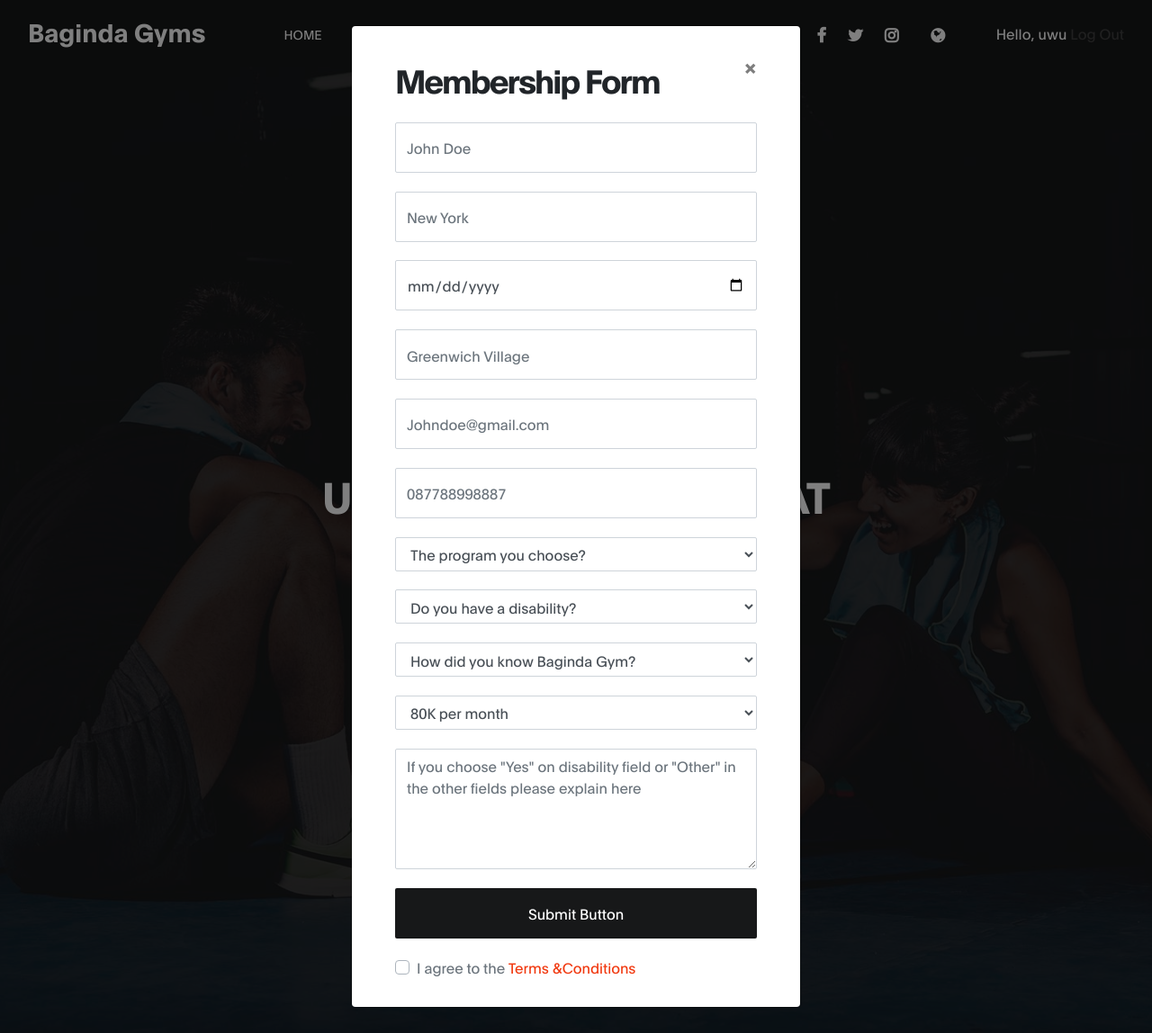
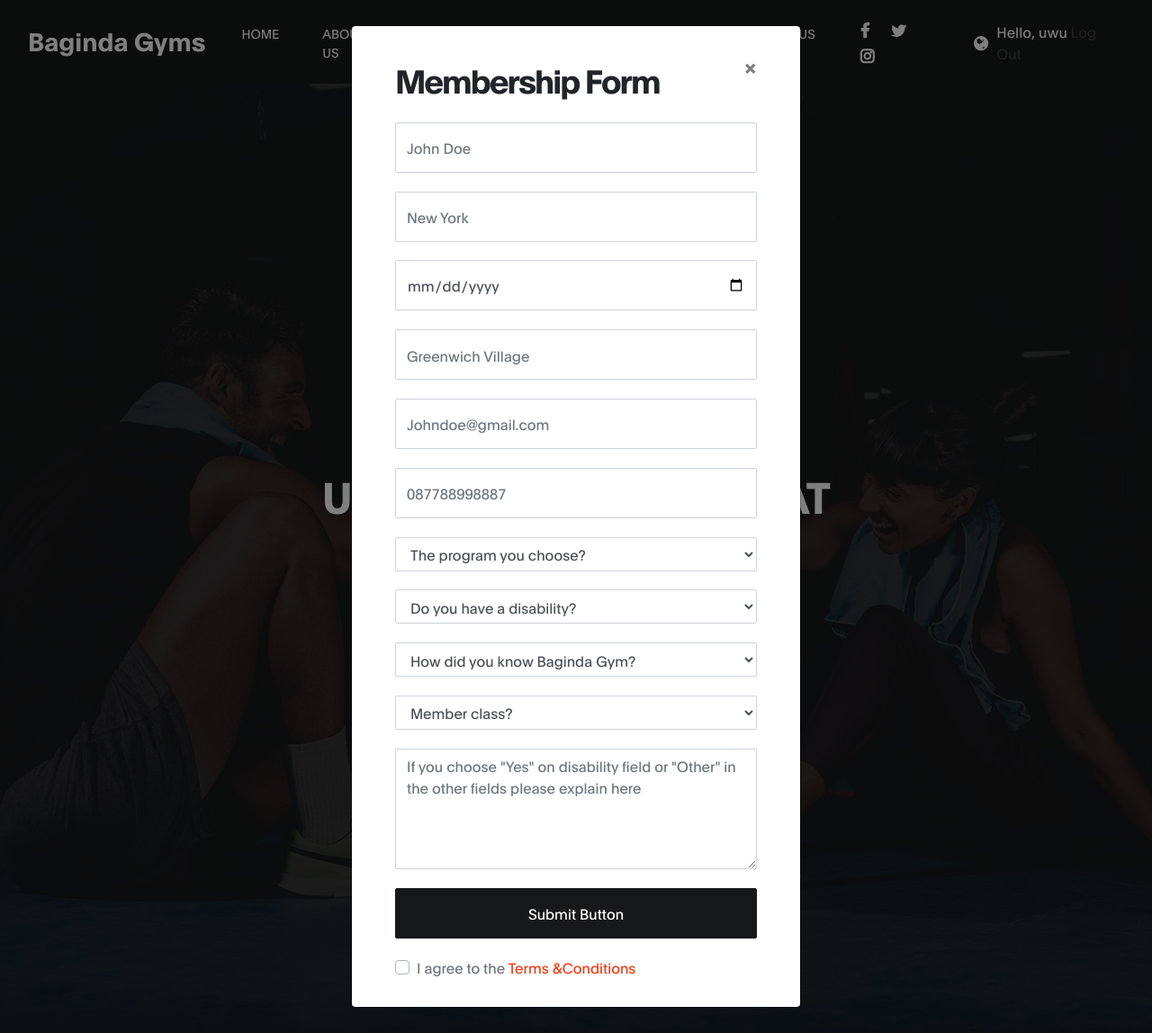
Before and after one commit to tomyhrdnsyh/Website-Gym-Member-Register, a Django app: page / in a window 1280 px wide, after a click on "BECOME A MEMBER TODAY". Shown: the whole page at 90% size. Run offline with Django 4.2, Linux system fonts and the light colour scheme; a user stored in the database is signed in; data comes from the database, SQL or seed files in the repository; both versions use the stored data as it was after the commit; some libraries are stand-ins or nearby versions.

Commit message:
finally 1

```diff
--- a/dashboard/form.py
+++ b/dashboard/form.py
@@ -77,21 +77,6 @@ class MembershipForm(ModelForm):
         attrs={'class': 'form-control', },
         choices=PROGRAM_CHOICE))
 
-    gym_information = forms.CharField(max_length=250, label=False, widget=forms.TextInput(
-        attrs={'class': 'form-control',
-               'placeholder': 'How did you know Baginda Gym?',
-               'data-toggle': 'tooltip',
-               'title': 'Rekomendasi / Papan Iklan / Sosial Media / Lainnya. '
-                        '\nJika Memilih Lainnya, Berikan Penjelasan'}))
-    MEMBERSHIP_CHOICE = [
-        ('one_month', '80K per month'),
-        ('three_months', '220K per three months'),
-        ('six_months', '400K per six months'),
-    ]
-    member_class = forms.CharField(label=False, widget=forms.Select(
-        attrs={'class': 'form-control', 'placeholder': 'Select your class member'},
-        choices=MEMBERSHIP_CHOICE))
-
     DISABILITY_CHOICE = [
         ('disability question', 'Do you have a disability?'),
         ('yes', 'Yes'),
--- a/dashboard/views.py
+++ b/dashboard/views.py
@@ -37,9 +37,6 @@ def dashboard(request, html=None):
     instructor = Instructor.objects.values()
     instructor = custom_template(instructor, IMG_INSTRUCTORS, delay=700)
 
-    # get data membership status from database and view to template
-    membership_status = Membership.objects.all()
-
     # return to database if request is post
     if request.POST:
         # to_database adalah mengecek apakah POST dari form membership atau form reviews
@@ -59,8 +56,13 @@ def dashboard(request, html=None):
         return redirect(request.POST.get('next', '/'))
 
     context = {'review': review, 'instructors': instructor,
-               'review_form': ReviewForms, 'membership_status': membership_status,
+               'review_form': ReviewForms,
                'membership_form': MembershipForm}
+
+    # if user is login get data membership status from database and view to template
+    if request.user.is_authenticated:
+        membership_status = Membership.objects.filter(user_account=request.user)
+        context['membership_status'] = membership_status
 
     return render(request, html['template'], context)
 
--- a/templates/index.html
+++ b/templates/index.html
@@ -54,6 +54,12 @@
                     <li class="nav-item">
                         <a href="#contact" class="nav-link smoothScroll">Contact</a>
                     </li>
+
+                    {% if request.user.is_authenticated %}
+                    <li class="nav-item">
+                        <a href="#" data-target="#membershipStatus" data-toggle="modal" class="nav-link smoothScroll">Status</a>
+                    </li>
+                    {% endif %}
                 </ul>
 
                 <ul class="social-icon ml-lg-3">
@@ -440,6 +446,74 @@
       </div>
     </div>
 
+
+     <!-- MODAL MEMBER STATUS -->
+
+    <div class="modal fade" id="membershipStatus" tabindex="-1" role="dialog" aria-labelledby="membershipStatusLabel" aria-hidden="true">
+        <div class="modal-dialog modal-dialog-centered" role="document">
+
+          <div class="modal-content">
+            <div class="modal-header">
+
+              <h3 class="modal-title" id="membershipStatusLabel">Membership Information</h3>
+
+              <button type="button" class="close" data-dismiss="modal" aria-label="Close">
+                <span aria-hidden="true">&times;</span>
+              </button>
+            </div>
+
+            <div class="modal-body">
+                  {% for status in membership_status %}
+                  <table class="mt-4">
+
+                      <tbody class=" table table-borderless ">
+                      <tr>
+                          <th scope="row">Full Name</th>
+                          <th scope="row">{{ status.name }}</th>
+                      </tr>
+                      <tr>
+                          <td>Birthplace</td>
+                          <td>{{ status.birthplace }}</td>
+                      </tr>
+                      <tr>
+                          <td>Birthdate</td>
+                          <td>{{ status.birthdate }}</td>
+                      </tr>
+                      <tr>
+                          <td>Address</td>
+                          <td>{{ status.address }}</td>
+                      </tr>
+                      <tr>
+                          <td>Program</td>
+                          <td>{{ status.program }}</td>
+                      </tr>
+                      <tr>
+                          <td>Member Class</td>
+                          <td>{{ status.member_class }} Months</td>
+                      </tr>
+                      <tr>
+                          <td>Payment Status</td>
+                          <td>{{ status.payment_status }}</td>
+                      </tr>
+                      <tr>
+                          <td>Start</td>
+                          <td>{{ status.start }}</td>
+                      </tr>
+                      <tr>
+                          <td>End</td>
+                          <td>{{ status.end }}</td>
+                      </tr>
+                      </tbody>
+                  </table>
+                  {% endfor %}
+            </div>
+
+            <div class="modal-footer"></div>
+
+          </div>
+        </div>
+      </div>
+
      <!-- SCRIPTS -->
      <script src="{% static 'jquery.min.js' %}"></script>
      <script src="{% static 'bootstrap.min.js' %}"></script>
```
Also changed, not shown: templates/index_id.html (+50 -5 lines), db.sqlite3.
